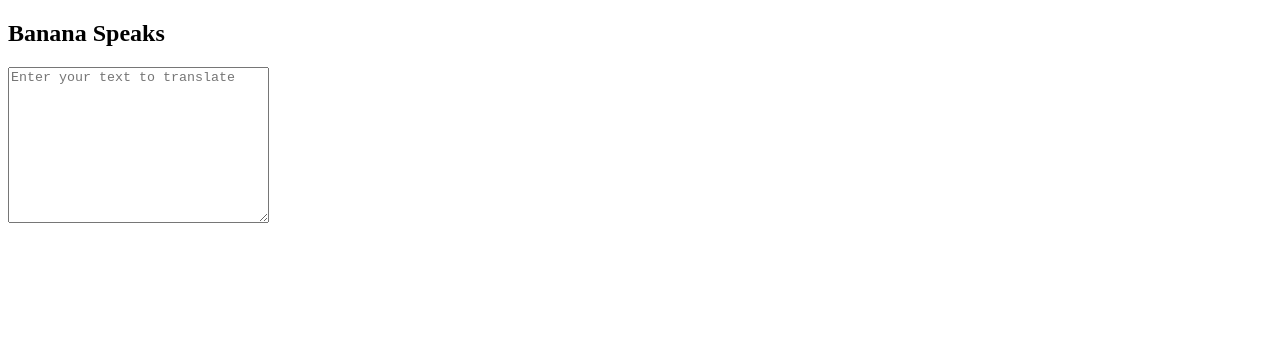
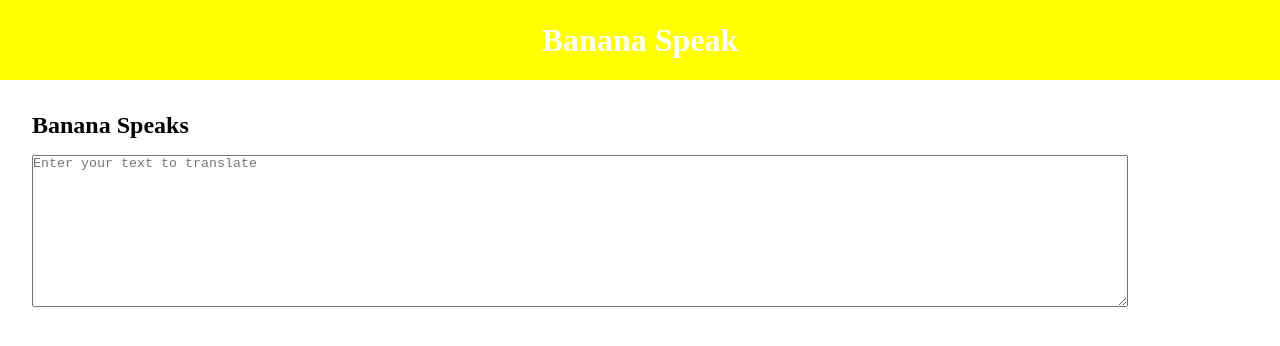
Before and after one commit to PratikKanthe/banana-speak, a plain HTML site: page index.html in a window 1280 px wide. Drawn offline with Linux system fonts and the light colour scheme.

Commit message:
updated css

```diff
--- a/index.html
+++ b/index.html
@@ -5,8 +5,14 @@
     <meta http-equiv="X-UA-Compatible" content="IE=edge">
     <meta name="viewport" content="width=device-width, initial-scale=1.0">
     <title>Banana Talk</title>
+    <link rel="stylesheet" href="/style.css">
 </head>
 <body>
+    <header>
+        <div class="nav-bar">
+            <h1>Banana Speak</h1>
+        </div>
+    </header>
     <section class="section-input">
         <div class="container">
             <h1>Banana Speaks</h1>
@@ -15,4 +21,5 @@
     </section>
 
 </body>
+<script src="/app"></script>
 </html>
--- a/style.css
+++ b/style.css
@@ -0,0 +1,25 @@
+*{
+    margin: 0;
+    padding: 0;
+}
+.nav-bar{
+    background-color: yellow;
+    height: 10vh;
+    display: flex;
+    justify-content: center;
+    align-items: center;
+    color: white;
+}
+
+.section-input{
+    margin: 2rem;
+}
+
+.container h1{
+    margin-bottom: 1rem;
+}
+
+.container .text-input{
+    display: block;
+    width: 90%;
+}
```
Also changed, not shown: app.js (added).
